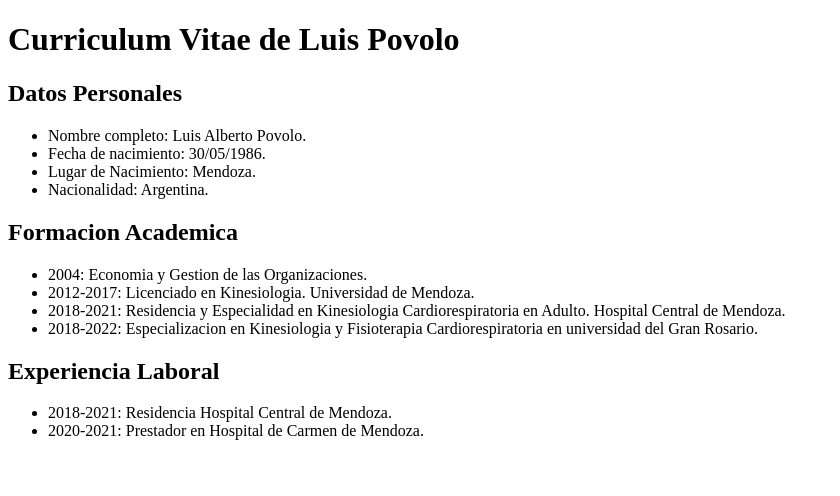
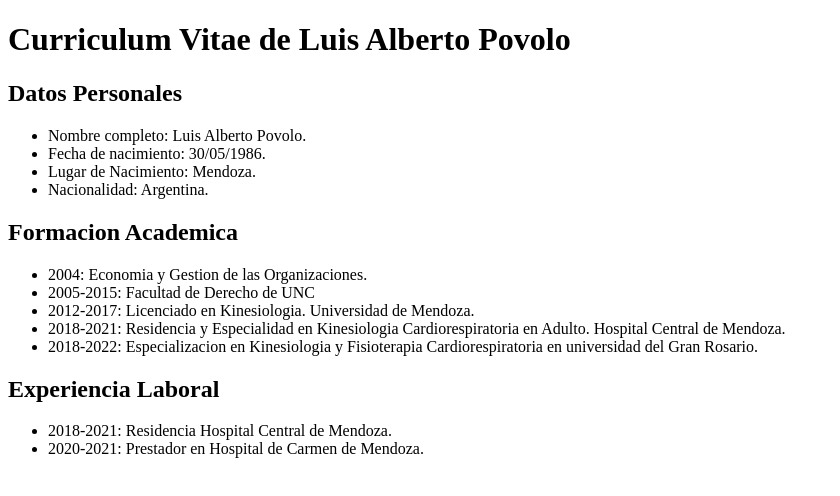
Before and after one commit to Luis-Povolo/Nucba-Desafios, a plain HTML site: page Forms y Listas - Diseño Web/index.html in a window 1280 px wide. Shown: the whole page, without its empty margins (0-840 px from the left). Drawn offline with Linux system fonts and the light colour scheme.

Commit message:
Segundo cambio

```diff
--- a/Forms y Listas - Diseño Web/index.html
+++ b/Forms y Listas - Diseño Web/index.html
@@ -9,7 +9,7 @@
 <body>
     <main>
         <header>
-            <h1>Curriculum Vitae de Luis Povolo</h1>
+            <h1>Curriculum Vitae de Luis Alberto Povolo</h1>
             <h2>Datos Personales</h2>
             <ul>
                 <li>Nombre completo: Luis Alberto Povolo.</li>
@@ -20,6 +20,7 @@
             <h2>Formacion Academica</h2>
             <ul>
                 <li>2004: Economia y Gestion de las Organizaciones.</li>
+                <li>2005-2015: Facultad de Derecho de UNC</li>
                 <li>2012-2017: Licenciado en Kinesiologia. Universidad de Mendoza.</li>
                 <li>2018-2021: Residencia y Especialidad en Kinesiologia Cardiorespiratoria en Adulto. Hospital Central de Mendoza.</li>
                 <li>2018-2022: Especializacion en Kinesiologia y Fisioterapia Cardiorespiratoria en universidad del Gran Rosario.</li>
```
